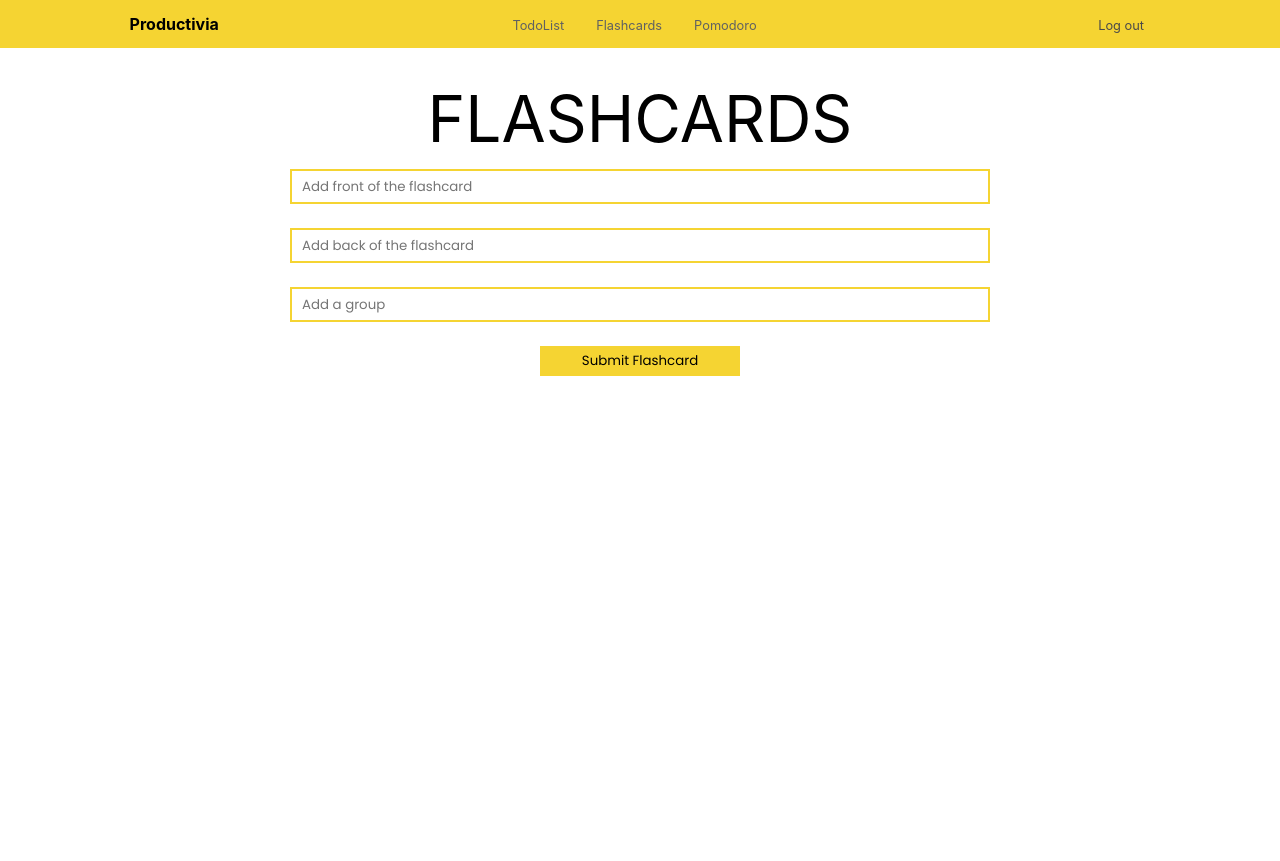
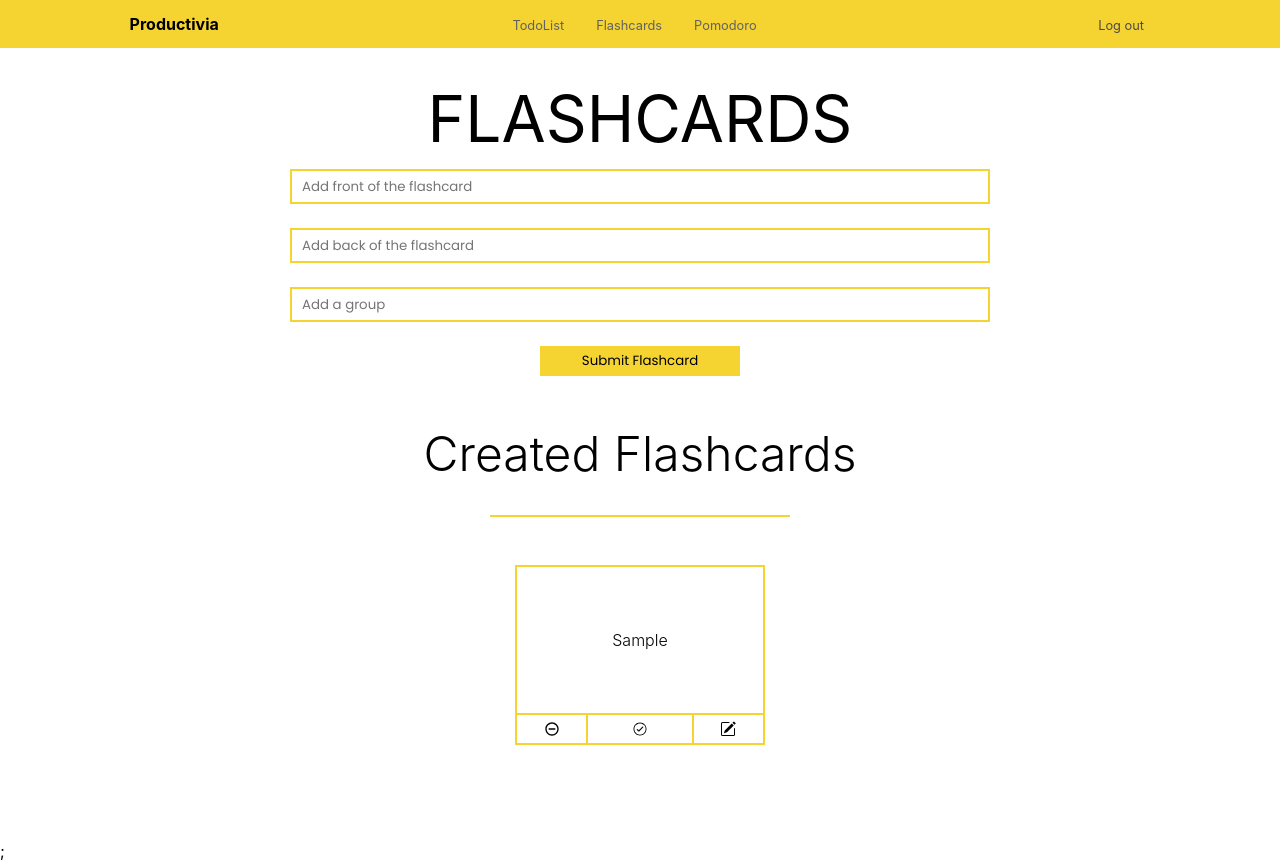
Before and after one commit to g94nas/productivia, a React (Create React App) app: page /flashcards in a window 1280 px wide. Both pictures are taken after typing "Sample", "Sample", "Sample" into the empty fields and a click on the button "Submit Flashcard". Before the commit the page ends 800 px from the top, so only its background shows below. Built offline with nearby package versions, Linux system fonts and the light colour scheme; no server answers; the HTML template or start-up script is replaced by a standard one.

Commit message:
Advanced in Flashcards Styling

```diff
--- a/src/features/flashcards/Flashcards.js
+++ b/src/features/flashcards/Flashcards.js
@@ -5,12 +5,62 @@ import {
   completeFlashcard,
   selectFlashcardsById,
 } from "./flashcardSlice";
+import { MdRemoveCircleOutline } from "react-icons/md";
+import { IoIosCheckmarkCircleOutline } from "react-icons/io";
+import { BsPencilSquare } from "react-icons/bs";
 import { useState } from "react";
-import { usedispatch, useSelector } from "react-redux";
+import { useDispatch, useSelector } from "react-redux";
+import {
+  MainWrapper,
+  Card,
+  Front,
+  IconWrapper,
+  CompletedIcon,
+  EraseIcon,
+  EditIcon,
+  ContentWrapper,
+} from "./styles/FlashcardsStyles";
 
 const Flashcards = ({ id }) => {
   const flashcard = useSelector((state) => selectFlashcardsById(state, id));
-  return <div></div>;
+  const [editToggle, setEditToggle] = useState(false);
+  const [isCompleted, setIsCompleted] = useState(false);
+  const dispatch = useDispatch();
+
+  const handleDelete = () => {
+    dispatch(removeFlashcard(flashcard.id));
+  };
+
+  const handleComplete = () => {
+    dispatch(completeFlashcard(flashcard.id));
+    setIsCompleted(!isCompleted);
+  };
+
+  return (
+    <MainWrapper>
+      <ContentWrapper>
+        <Card
+          style={{
+            backgroundColor: isCompleted ? "#99ff99" : "transparent",
+            transition: "0.5s",
+          }}
+        >
+          <Front>{flashcard.front}</Front>
+        </Card>
+        <IconWrapper>
+          <EraseIcon onClick={handleDelete}>
+            <MdRemoveCircleOutline />
+          </EraseIcon>
+          <CompletedIcon onClick={handleComplete}>
+            <IoIosCheckmarkCircleOutline />
+          </CompletedIcon>
+          <EditIcon>
+            <BsPencilSquare />
+          </EditIcon>
+        </IconWrapper>
+      </ContentWrapper>
+    </MainWrapper>
+  );
 };
 
 export default Flashcards;
--- a/src/features/flashcards/FlashcardsInput.js
+++ b/src/features/flashcards/FlashcardsInput.js
@@ -9,7 +9,7 @@ import {
   Form,
   Input,
   Button,
-} from "./styles/FlashcardStyles";
+} from "./styles/FlashcardInputStyles";
 
 const FlashcardsInput = () => {
   const [front, setFront] = useState("");
--- a/src/features/flashcards/FlashcardsList.js
+++ b/src/features/flashcards/FlashcardsList.js
@@ -1,7 +1,8 @@
 import React from "react";
 import { useSelector } from "react-redux";
-import { Flashcards } from "./Flashcards";
+import Flashcards from "./Flashcards";
 import { selectFlashcards } from "./flashcardSlice";
+import { FlashcardWrapper, Title, Break } from "./styles/FlashcardsListStyles";
 
 const FlashcardsList = () => {
   const allFlashcards = useSelector(selectFlashcards);
@@ -9,7 +10,13 @@ const FlashcardsList = () => {
     return <Flashcards key={flashcard.id} id={flashcard.id} />;
   });
 
-  return <div>{renderedFlashcards}</div>;
+  return (
+    <>
+      <Title>Created Flashcards</Title>
+      <Break></Break>
+      <FlashcardWrapper>{renderedFlashcards}</FlashcardWrapper>;
+    </>
+  );
 };
 
 export default FlashcardsList;
--- a/src/features/flashcards/flashcardSlice.js
+++ b/src/features/flashcards/flashcardSlice.js
@@ -12,7 +12,7 @@ const flashcardSlice = createSlice({
     removeFlashcard: flashcardAdapter.removeOne,
     editFlashcard: flashcardAdapter.upsertOne,
     completeFlashcard(state, action) {
-      const { flashcardId } = action.payload;
+      const flashcardId = action.payload;
       const flashcard = state.entities[flashcardId];
       flashcard.completed = !flashcard.completed;
     },
--- /dev/null
+++ b/src/features/flashcards/styles/FlashcardsListStyles.js
@@ -0,0 +1,29 @@
+import styled from "styled-components/macro";
+
+export const FlashcardWrapper = styled.div`
+  display: flex;
+  justify-content: center;
+  flex-direction: row;
+  align-items: center;
+  padding: 3rem 8rem;
+  flex-wrap: wrap;
+`;
+
+export const Title = styled.h1`
+  font-weight: 300;
+  font-size: 3rem;
+  padding-top: 3rem;
+  text-align: center;
+`;
+
+export const Break = styled.div`
+  display: flex;
+  margin: auto;
+  margin-top: 2rem;
+  flex-direction: center;
+  width: 300px;
+  height: 2px;
+  background-color: #f5d432;
+  align-self: center;
+  justify-self: center;
+`;
--- /dev/null
+++ b/src/features/flashcards/styles/FlashcardsStyles.js
@@ -0,0 +1,102 @@
+import styled from "styled-components/macro";
+
+export const MainWrapper = styled.div`
+  display: flex;
+  justify-content: space-between;
+  flex-direction: row;
+  align-items: center;
+  padding: 0 1.2rem;
+  padding-bottom: 3rem;
+`;
+
+export const Card = styled.div`
+  display: flex;
+  width: 250px;
+  height: 150px;
+  border: 2px solid #f5d432;
+  justify-self: flex-start;
+  justify-content: center;
+  align-items: center;
+  word-break: break-all;
+  cursor: pointer;
+`;
+
+export const ContentWrapper = styled.div`
+  display: flex;
+  flex-direction: column;
+  width: 250px;
+  height: 180px;
+`;
+
+export const Front = styled.h1`
+  display: flex;
+  flex-direction: column;
+  flex-wrap: wrap;
+  font-size: 1rem;
+  font-weight: 300;
+  text-align: center;
+  margin: auto;
+  padding: 0 1rem;
+
+  &:hover {
+    font-size: 2rem;
+    transition: 0.5s;
+  }
+`;
+
+export const IconWrapper = styled.div`
+  display: flex;
+  flex-direction: row;
+  justify-content: space-around;
+  align-items: center;
+  height: 30px;
+  border: 2px solid #f5d432;
+  border-top: none;
+`;
+
+export const CompletedIcon = styled.div`
+  display: inline-block;
+  width: 100%;
+  text-align: center;
+  flex: 0.45;
+  height: 30px;
+  cursor: pointer;
+  border-right: 2px solid #f5d432;
+  line-height: 2.2;
+
+  &:hover {
+    background-color: #99ff99;
+    transition: 0.5s;
+  }
+`;
+
+export const EraseIcon = styled.p`
+  display: inline-block;
+  width: 100%;
+  text-align: center;
+  flex: 0.3;
+  height: 30px;
+  cursor: pointer;
+  border-right: 2px solid #f5d432;
+  line-height: 2.2;
+
+  &:hover {
+    background-color: #ffc2b3;
+    transition: 0.5s;
+  }
+`;
+
+export const EditIcon = styled.div`
+  display: inline-block;
+  width: 100%;
+  text-align: center;
+  flex: 0.3;
+  height: 30px;
+  cursor: pointer;
+  line-height: 2.2;
+
+  &:hover {
+    background-color: #99bbff;
+    transition: 0.5s;
+  }
+`;
--- a/src/pages/FlashcardPage.js
+++ b/src/pages/FlashcardPage.js
@@ -1,12 +1,14 @@
 import React from "react";
 import LoggedHeader from "../components/loggedheader/LoggedHeader";
 import FlashcardsInput from "../features/flashcards/FlashcardsInput";
+import FlashcardsList from "../features/flashcards/FlashcardsList";
 
 const FlashcardPage = () => {
   return (
     <>
       <LoggedHeader />
       <FlashcardsInput />
+      <FlashcardsList />
     </>
   );
 };
```
Also changed, not shown: src/features/flashcards/styles/FlashcardInputStyles.js (renamed from src/features/flashcards/styles/FlashcardStyles.js), 1 other file (tests, documents, lock files or other folders).
